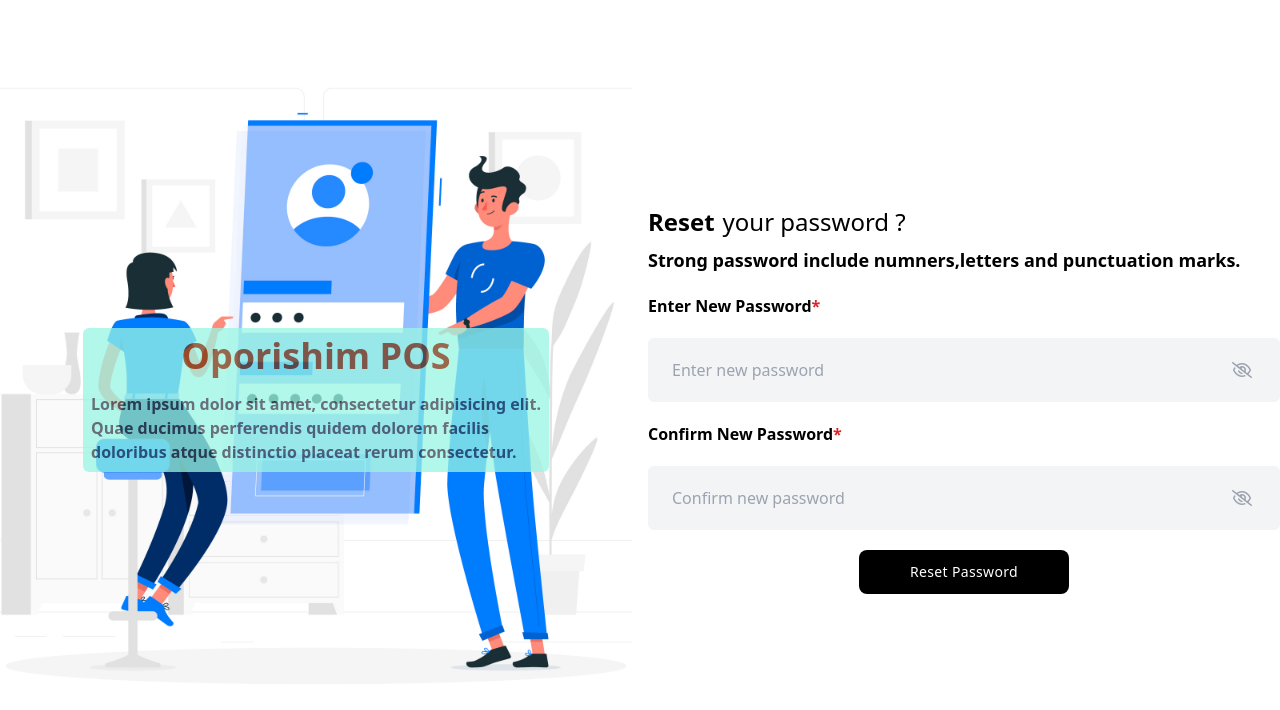
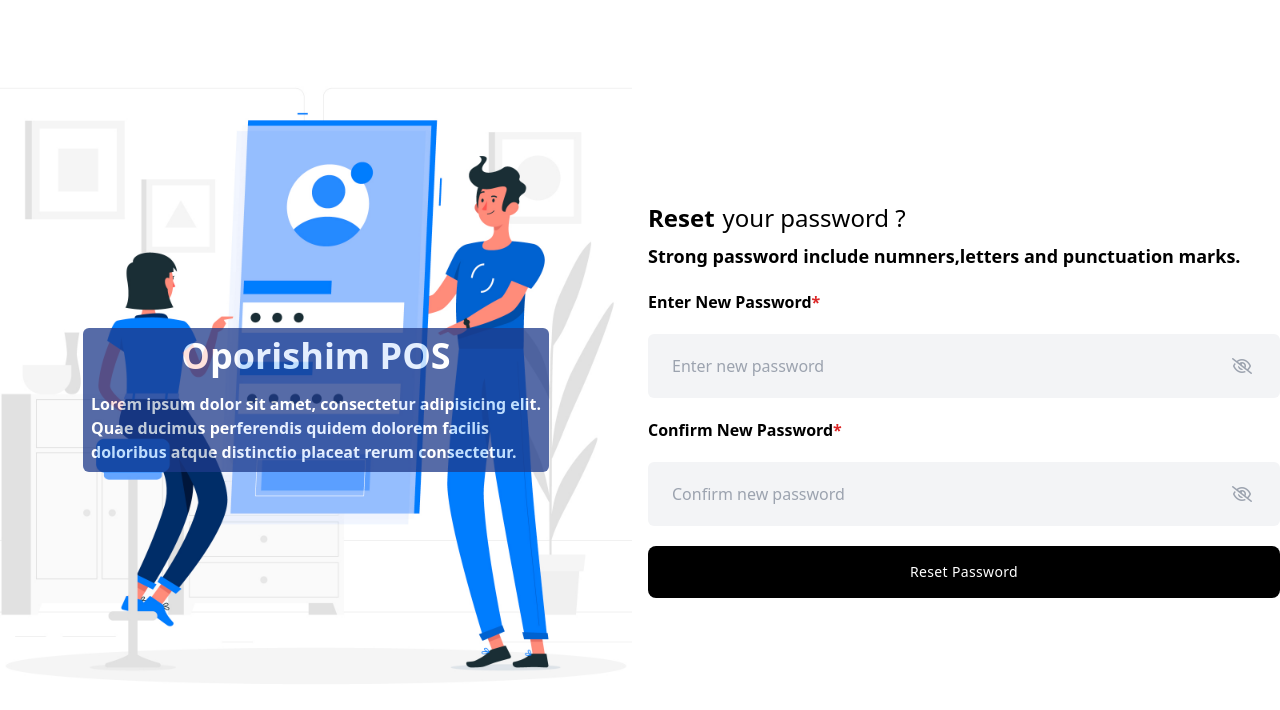
Before and after one commit to bpartho/Reas-password-tailwindcss, a plain HTML site: page src/index.html in a window 1280 px wide. Drawn offline with Linux system fonts and the light colour scheme.

Commit message:
change left side colour

```diff
--- a/src/index.html
+++ b/src/index.html
@@ -20,14 +20,14 @@
               "
               class=" flex justify-center items-center flex-col"
             >
-            <div class="flex flex-col mx-auto bg-teal-200 text-slate-100 p-2 rounded-md opacity-75">
+            <div class="flex flex-col mx-auto bg-blue-900 p-2 rounded-md opacity-75">
               <div class="">
-                <h1 class="text-4xl font-bold text-amber-900 flex justify-center items-center">
+                <h1 class="text-4xl font-bold text-white flex justify-center items-center">
                   Oporishim POS
                 </h1>
               </div>
              <div class="flex justify-center items-center">
-              <p class="texr-xl font-semibold text-gray-700   pt-4">
+              <p class="texr-xl font-semibold text-white   pt-4">
                 Lorem ipsum dolor sit amet, consectetur adipisicing elit.<br> Quae ducimus
                 perferendis quidem dolorem facilis <br>doloribus atque distinctio placeat
                 rerum consectetur.
@@ -75,7 +75,7 @@
 
 
             <div class="flex items-center justify-center">
-            <button class="w-1/3 py-3 px-6 text-sm tracking-wide rounded-lg text-white bg-black hover:bg-gray-900 focus:outline-none mt-5">Reset Password</button>
+            <button type="#" class="w-full py-4 px-6 text-sm tracking-wide rounded-lg text-white bg-black hover:bg-gray-900 focus:outline-none mt-5">Reset Password</button>
 
           </div>
 
```
Also changed, not shown: src/output.css.
